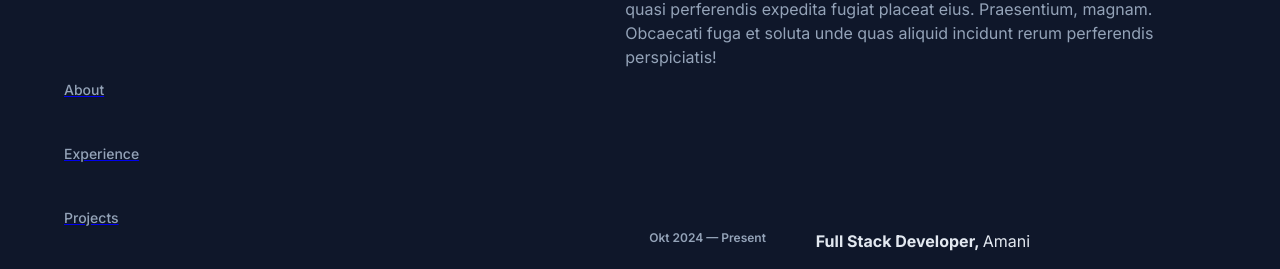
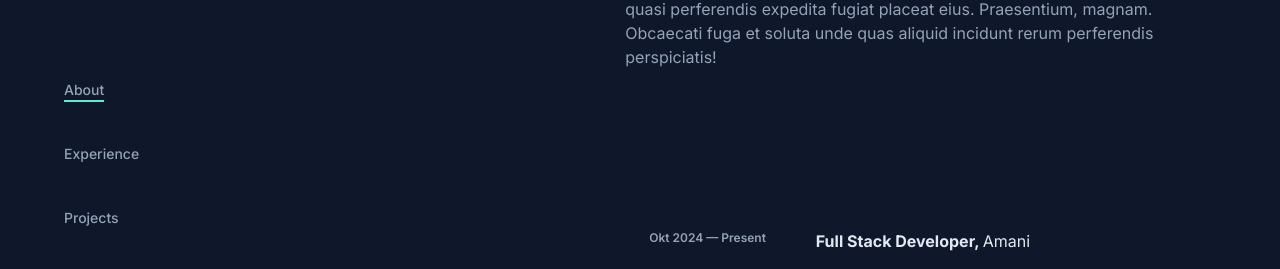
Before and after one commit to SyahidbinFadlyl/e-portofolio, a Next.js app: page / in a window 1280 px wide. Shown: the part 363-632 px from the top of the page. Built offline with nearby package versions, Linux system fonts and the light colour scheme.

Commit message:
update navbar logic

```diff
--- a/src/components/Header/Navbar.tsx
+++ b/src/components/Header/Navbar.tsx
@@ -18,7 +18,6 @@ export default function Navbar() {
 
     sections.forEach((section) => {
       const el = document.getElementById(section.id);
-      console.log(el, "el");
       if (!el) return;
 
       const observer = new IntersectionObserver(
@@ -60,7 +59,7 @@ export default function Navbar() {
       }}
     >
       {sections.map((s) => (
-        <Link key={s.id} href={`#${s.id}`} scroll={false}>
+        <Link key={s.id} href={`#${s.id}`} scroll={false} style={{ textDecoration: 'none' }}>
           <Typography
             component="span"
             sx={{
@@ -75,7 +74,7 @@ export default function Navbar() {
                 position: "absolute",
                 bottom: -4,
                 left: 0,
-                // width: active === s.id ? "100%" : 0,
+                width: active === s.id ? "100%" : 0,
                 height: "2px",
                 bgcolor: "rgb(94 234 212)",
                 transition: "width 0.3s ease",
@@ -87,6 +86,7 @@ export default function Navbar() {
                 },
               },
             }}
+            onClick={() => { setActive(s.id) }}
           >
             {s.label}
           </Typography>
```
